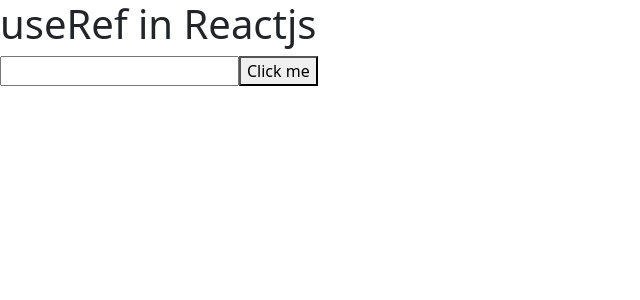
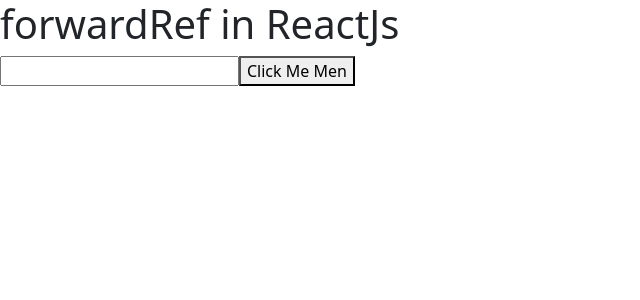
Before and after one commit to Bhaweshkiwitech/Reactjs_tutotrial-, a React (Create React App) app in the folder reactjstut01/: page / in a window 1280 px wide. Shown: the top 300 px of the page, without its empty margins (0-640 px from the left). Built offline with nearby package versions, Linux system fonts and the light colour scheme.

Commit message:
Using forwardRef in Reactjs

```diff
--- a/reactjstut01/src/App.js
+++ b/reactjstut01/src/App.js
@@ -1,17 +1,19 @@
 import React,{useRef} from 'react'
-
+import User from './User'
 
 export default function App() {
-  let inputRef=useRef(null)
-  function handleInput(){
-    inputRef.current.value = 100
-    console.log('function call');
-  }
+let inputRef=useRef(null)
+function updateInput(){
+  inputRef.current.value = '1000'
+  inputRef.current.style.color='red'
+  inputRef.current.focus()
+}
   return (
-<>
-  <h1>useRef in Reactjs</h1>
-  <input type="text" ref={inputRef}/>
-  <button onClick={handleInput}>Click me</button>
+ <>
+  <h1> forwardRef in ReactJs</h1>
+  <User ref={inputRef}/>
+  <button onClick={updateInput}>Click Me Men</button>
 
-</>  )
+ </>
+  )
 }
--- a/reactjstut01/src/User.js
+++ b/reactjstut01/src/User.js
@@ -1,11 +1,11 @@
-function User(props) {
-  const data = { name: "Bhawesh Pratap Singh" };
+import React,{forwardRef} from 'react'
+
+
+function User(props,ref){
   return (
     <>
-      <h1>child </h1>
-      <h1>user name:</h1>
-      <button onClick={()=>props.alert(data)}>CLick Me</button>
+      <input type="text" ref={ref}/>
     </>
-  );
+  )
 }
-export default User;
+export default forwardRef(User)
```
